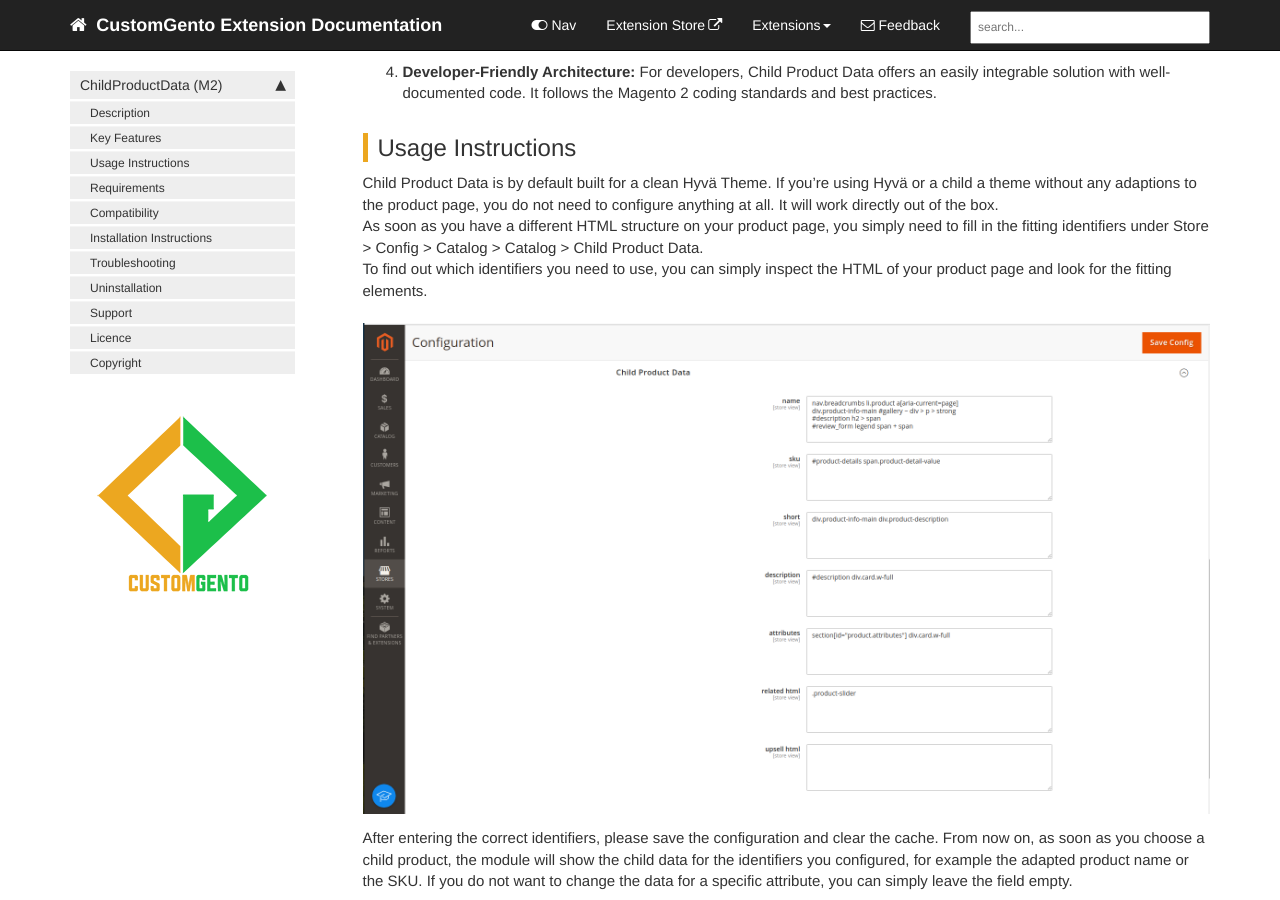
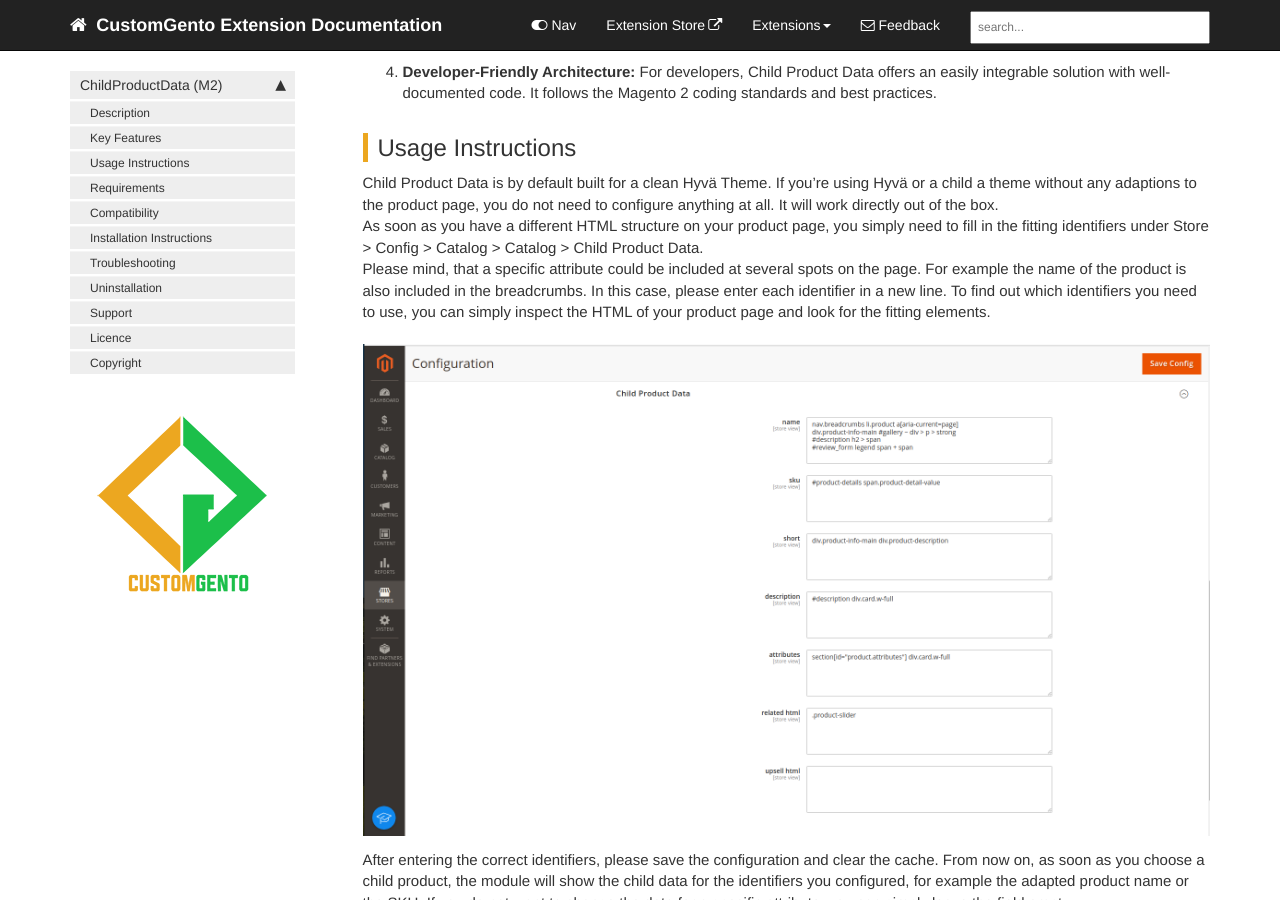
Before and after one commit to customgento/docs, a Jekyll site: the page built from pages/child-product-data-m2.md, in a window 1280 px wide and 900 px high, scrolled down 889 px. Built offline with Jekyll 4.4.1, drawn with Linux system fonts in a browser that asks for light colours; comment, search, counter and statistics services are not loaded; part of the change alters nothing that is shown.

Commit message:
Improving docs, DEV-241

```diff
--- a/pages/child-product-data-m2.md
+++ b/pages/child-product-data-m2.md
@@ -29,6 +29,7 @@ Child Product Data is by default built for a clean Hyv&auml; Theme.
 If you're using Hyv&auml; or a child a theme without any adaptions to the product page, you do not need to configure anything at all.
 It will work directly out of the box.
 As soon as you have a different HTML structure on your product page, you simply need to fill in the fitting identifiers under Store > Config > Catalog > Catalog > Child Product Data.
+Please mind, that a specific attribute could be included at several spots on the page. For example the name of the product is also included in the breadcrumbs. In this case, please enter each identifier in a new line.
 To find out which identifiers you need to use, you can simply inspect the HTML of your product page and look for the fitting elements.
 
 ![Settings configuration]({{ "images/child-product-data/child-product-data-settings-fields.png" }} "Settings configuration")
@@ -36,7 +37,7 @@ To find out which identifiers you need to use, you can simply inspect the HTML o
 After entering the correct identifiers, please save the configuration and clear the cache. From now on, as soon as you choose a child product, the module will show the child data for the identifiers you configured, for example the adapted product name or the SKU.
 If you do not want to change the data for a specific attribute, you can simply leave the field empty.
 
-![Output]({{ "images/child-product-data/child-product-data-output.png" }} "Product page with changed child data (title, SKU)")
+![Output]({{ "images/child-product-data/child-product-data-output.png" }} "Product page with changed child data (e.g. breadcrumbs, title, SKU)")
 
 ## Requirements
 - magento/framework: `~102.0||~103.0`
```
